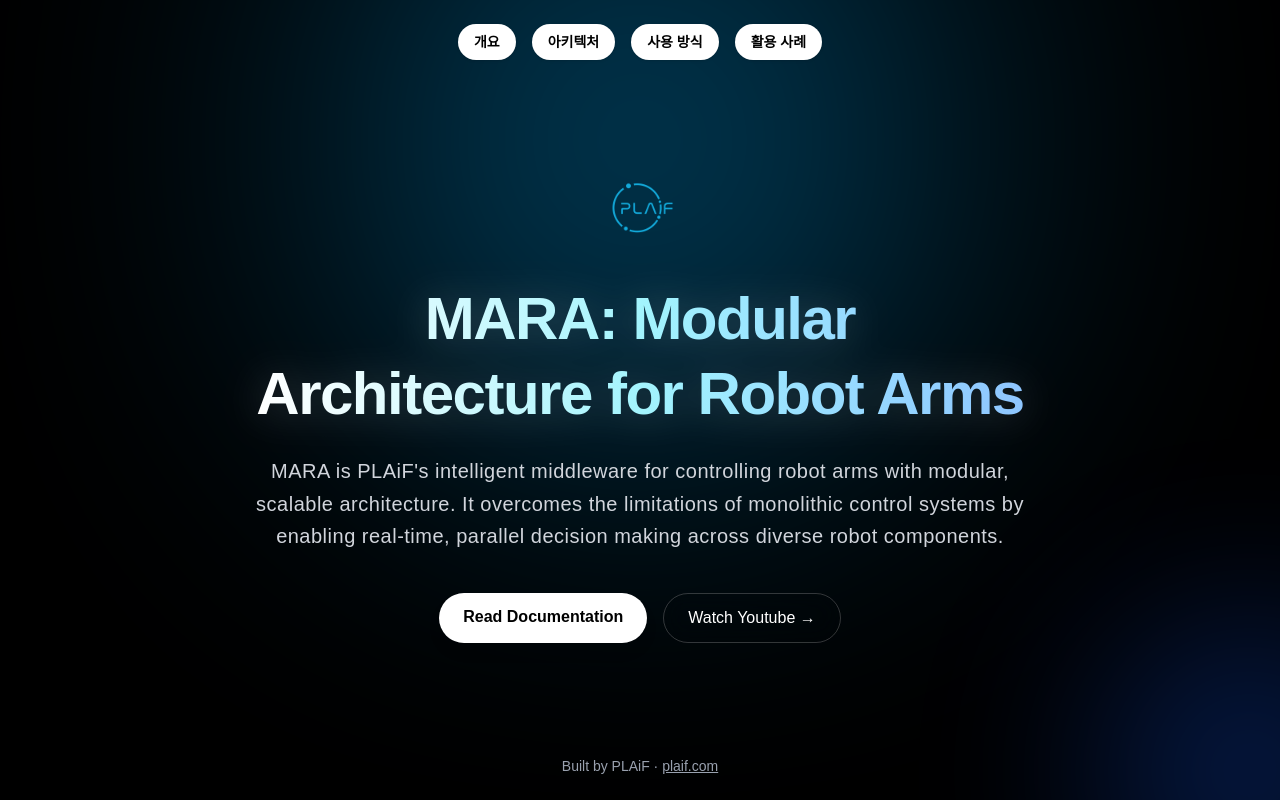
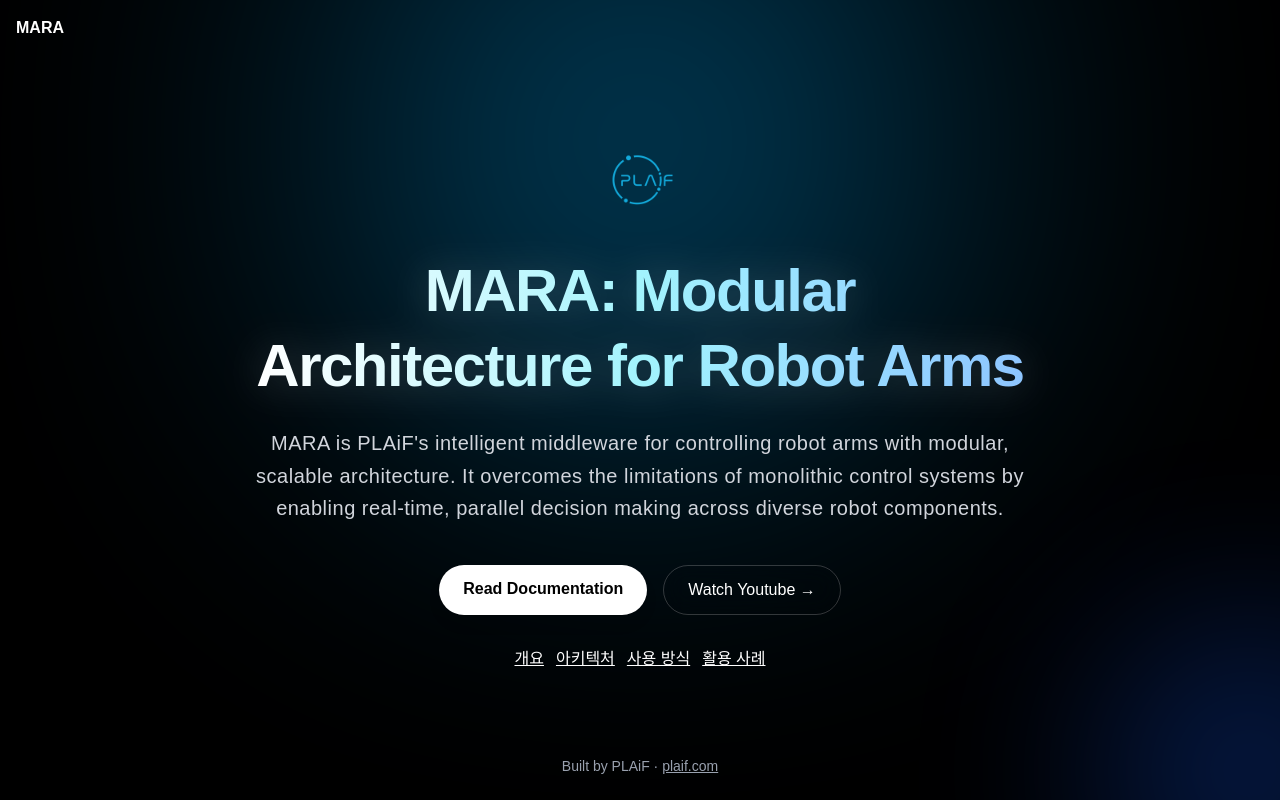
Before and after one commit to powerstrong/introduce-codex, a Next.js app: page / in a window 1280 px wide. Built offline with nearby package versions, Linux system fonts and the light colour scheme.

Commit message:
update page links

```diff
--- a/app/architecture/page.tsx
+++ b/app/architecture/page.tsx
@@ -1,11 +1,16 @@
 import Link from "next/link";
 
-export default function ArchitecturePage() {
+export default function Page2() {
   return (
     <div className="relative min-h-screen bg-black text-white flex flex-col items-center justify-center overflow-hidden px-6 py-20">
       <div className="absolute inset-0 -z-10 bg-gradient-to-br from-sky-900 via-cyan-900 to-black opacity-80" />
       <div className="absolute -top-40 left-1/2 transform -translate-x-1/2 w-[600px] h-[600px] bg-sky-500 opacity-30 rounded-full blur-[160px] animate-pulse" />
       <div className="absolute bottom-[-120px] right-[-120px] w-[300px] h-[300px] bg-blue-600 opacity-30 rounded-full blur-[100px]" />
+      <div className="absolute top-4 left-4 z-20">
+        <Link href="/" className="font-semibold hover:underline">
+          MARA
+        </Link>
+      </div>
       <main className="text-center max-w-3xl z-10">
         <h1 className="text-4xl sm:text-6xl font-extrabold tracking-tight leading-tight bg-gradient-to-r from-white via-cyan-200 to-blue-300 text-transparent bg-clip-text drop-shadow-[0_2px_20px_rgba(255,255,255,0.2)]">
           아키텍처 – march 프레임워크와 모듈 시스템
@@ -20,7 +25,7 @@
           모든 모듈은 Module(계산 중심, 일시적 실행)과 RunnableModule(지속적 동작, 별도 스레드 실행) 두 인터페이스 중 하나를 기반으로 작성되며, MARA의 구성 요소는 이를 상속해 독립적으로 구현됩니다.
         </p>
         <div className="mt-8">
-          <Link href="/usage" className="underline hover:text-gray-300">
+          <Link href="/overview" className="underline hover:text-gray-300">
             다음 페이지 →
           </Link>
         </div>
--- a/app/overview/page.tsx
+++ b/app/overview/page.tsx
@@ -1,11 +1,16 @@
 import Link from "next/link";
 
-export default function OverviewPage() {
+export default function Page1() {
   return (
     <div className="relative min-h-screen bg-black text-white flex flex-col items-center justify-center overflow-hidden px-6 py-20">
       <div className="absolute inset-0 -z-10 bg-gradient-to-br from-sky-900 via-cyan-900 to-black opacity-80" />
       <div className="absolute -top-40 left-1/2 transform -translate-x-1/2 w-[600px] h-[600px] bg-sky-500 opacity-30 rounded-full blur-[160px] animate-pulse" />
       <div className="absolute bottom-[-120px] right-[-120px] w-[300px] h-[300px] bg-blue-600 opacity-30 rounded-full blur-[100px]" />
+      <div className="absolute top-4 left-4 z-20">
+        <Link href="/" className="font-semibold hover:underline">
+          MARA
+        </Link>
+      </div>
       <main className="text-center max-w-3xl z-10">
         <h1 className="text-4xl sm:text-6xl font-extrabold tracking-tight leading-tight bg-gradient-to-r from-white via-cyan-200 to-blue-300 text-transparent bg-clip-text drop-shadow-[0_2px_20px_rgba(255,255,255,0.2)]">
           개요 – MARA란 무엇인가?
@@ -17,7 +22,7 @@
           MARA는 로봇 동작 구조의 복잡성, 시스템 구성 변경의 어려움, 유지보수 및 디버깅의 비효율성을 해결하기 위해 모듈화, 런타임 연결, 로컬 최적화 통신이라는 세 가지 핵심 설계를 따릅니다.
         </p>
         <div className="mt-8">
-          <Link href="/architecture" className="underline hover:text-gray-300">
+          <Link href="/usage" className="underline hover:text-gray-300">
             다음 페이지 →
           </Link>
         </div>
--- a/app/page.tsx
+++ b/app/page.tsx
@@ -1,4 +1,5 @@
 import Image from "next/image";
+import Link from "next/link";
 
 export default function Home() {
   return (
@@ -7,34 +8,11 @@
       <div className="absolute inset-0 -z-10 bg-gradient-to-br from-sky-900 via-cyan-900 to-black opacity-80" />
       <div className="absolute -top-40 left-1/2 transform -translate-x-1/2 w-[600px] h-[600px] bg-sky-500 opacity-30 rounded-full blur-[160px] animate-pulse" />
       <div className="absolute bottom-[-120px] right-[-120px] w-[300px] h-[300px] bg-blue-600 opacity-30 rounded-full blur-[100px]" />
-
-      {/* Top Navigation */}
-      <nav className="absolute top-6 left-0 right-0 flex justify-center gap-4 z-20">
-        <a
-          href="/overview"
-          className="bg-white text-black px-4 py-2 rounded-full text-sm font-semibold hover:bg-cyan-100 transition shadow"
-        >
-          개요
-        </a>
-        <a
-          href="/architecture"
-          className="bg-white text-black px-4 py-2 rounded-full text-sm font-semibold hover:bg-cyan-100 transition shadow"
-        >
-          아키텍처
-        </a>
-        <a
-          href="/usage"
-          className="bg-white text-black px-4 py-2 rounded-full text-sm font-semibold hover:bg-cyan-100 transition shadow"
-        >
-          사용 방식
-        </a>
-        <a
-          href="/usecase"
-          className="bg-white text-black px-4 py-2 rounded-full text-sm font-semibold hover:bg-cyan-100 transition shadow"
-        >
-          활용 사례
-        </a>
-      </nav>
+      <div className="absolute top-4 left-4 z-20">
+        <Link href="/" className="font-semibold hover:underline">
+          MARA
+        </Link>
+      </div>
 
       {/* Content */}
       <main className="text-center max-w-3xl z-10">
@@ -73,6 +51,20 @@
             Watch Youtube →
           </a>
         </div>
+        <div className="mt-8 flex flex-wrap justify-center gap-3">
+          <a href="/overview" className="underline hover:text-gray-300">
+            개요
+          </a>
+          <a href="/architecture" className="underline hover:text-gray-300">
+            아키텍처
+          </a>
+          <a href="/usage" className="underline hover:text-gray-300">
+            사용 방식
+          </a>
+          <a href="/usecase" className="underline hover:text-gray-300">
+            활용 사례
+          </a>
+        </div>
       </main>
 
       <footer className="absolute bottom-6 text-sm text-gray-400 z-10">
--- a/app/usage/page.tsx
+++ b/app/usage/page.tsx
@@ -1,11 +1,16 @@
 import Link from "next/link";
 
-export default function UsagePage() {
+export default function Page3() {
   return (
     <div className="relative min-h-screen bg-black text-white flex flex-col items-center justify-center overflow-hidden px-6 py-20">
       <div className="absolute inset-0 -z-10 bg-gradient-to-br from-sky-900 via-cyan-900 to-black opacity-80" />
       <div className="absolute -top-40 left-1/2 transform -translate-x-1/2 w-[600px] h-[600px] bg-sky-500 opacity-30 rounded-full blur-[160px] animate-pulse" />
       <div className="absolute bottom-[-120px] right-[-120px] w-[300px] h-[300px] bg-blue-600 opacity-30 rounded-full blur-[100px]" />
+      <div className="absolute top-4 left-4 z-20">
+        <Link href="/" className="font-semibold hover:underline">
+          MARA
+        </Link>
+      </div>
       <main className="text-center max-w-3xl z-10">
         <h1 className="text-4xl sm:text-6xl font-extrabold tracking-tight leading-tight bg-gradient-to-r from-white via-cyan-200 to-blue-300 text-transparent bg-clip-text drop-shadow-[0_2px_20px_rgba(255,255,255,0.2)]">
           사용 방식 – 구성, 실행, 관리
--- a/app/usecase/page.tsx
+++ b/app/usecase/page.tsx
@@ -1,11 +1,16 @@
 import Link from "next/link";
 
-export default function UseCasePage() {
+export default function Page4() {
   return (
     <div className="relative min-h-screen bg-black text-white flex flex-col items-center justify-center overflow-hidden px-6 py-20">
       <div className="absolute inset-0 -z-10 bg-gradient-to-br from-sky-900 via-cyan-900 to-black opacity-80" />
       <div className="absolute -top-40 left-1/2 transform -translate-x-1/2 w-[600px] h-[600px] bg-sky-500 opacity-30 rounded-full blur-[160px] animate-pulse" />
       <div className="absolute bottom-[-120px] right-[-120px] w-[300px] h-[300px] bg-blue-600 opacity-30 rounded-full blur-[100px]" />
+      <div className="absolute top-4 left-4 z-20">
+        <Link href="/" className="font-semibold hover:underline">
+          MARA
+        </Link>
+      </div>
       <main className="text-center max-w-3xl z-10">
         <h1 className="text-4xl sm:text-6xl font-extrabold tracking-tight leading-tight bg-gradient-to-r from-white via-cyan-200 to-blue-300 text-transparent bg-clip-text drop-shadow-[0_2px_20px_rgba(255,255,255,0.2)]">
           활용 사례 – 양팔 로봇에서의 MARA 적용
```
